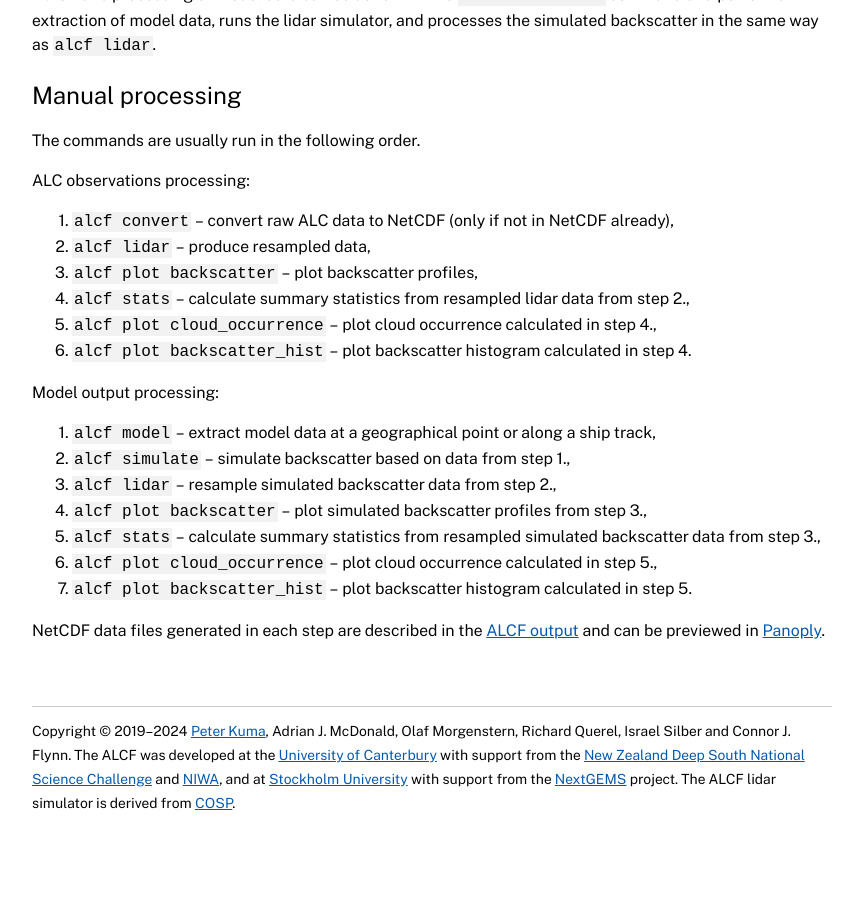
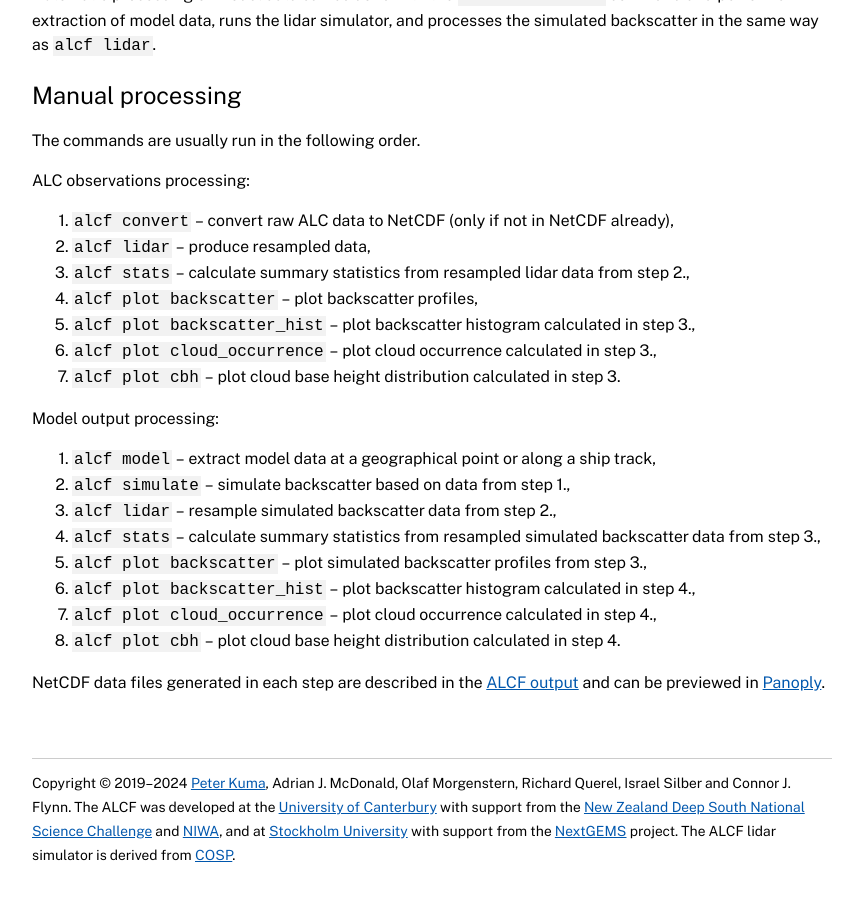
Before and after one commit to alcf-lidar/alcf, a Jekyll site: the page built from docs/documentation/cli/index.md, in a window 1280 px wide and 900 px high, scrolled down 1144 px. Shown: the whole window, without its empty margins (208-1064 px from the left). Built offline with Jekyll 4.4.1, drawn with Linux system fonts in a browser that asks for light colours; before the commit the page ends 2019 px from its top, so only the background shows below that.

Commit message:
docs: Improve description of processing steps

```diff
--- a/docs/documentation/cli/index.md
+++ b/docs/documentation/cli/index.md
@@ -58,12 +58,13 @@ ALC observations processing:
 1. `alcf convert` – convert raw ALC data to NetCDF (only if not in NetCDF
     already),
 2. `alcf lidar` – produce resampled data,
-3. `alcf plot backscatter` – plot backscatter profiles,
-4. `alcf stats` – calculate summary statistics from resampled
+3. `alcf stats` – calculate summary statistics from resampled
     lidar data from step 2.,
-5. `alcf plot cloud_occurrence` – plot cloud occurrence calculated in step 4.,
-6. `alcf plot backscatter_hist` – plot backscatter histogram calculated in
-    step 4.
+4. `alcf plot backscatter` – plot backscatter profiles,
+5. `alcf plot backscatter_hist` – plot backscatter histogram calculated in
+    step 3.,
+6. `alcf plot cloud_occurrence` – plot cloud occurrence calculated in step 3.,
+7. `alcf plot cbh` – plot cloud base height distribution calculated in step 3.
 
 <!--
 4. `alcf calibrate` (TODO) – calculate calibration coefficient based on opaque
@@ -83,12 +84,13 @@ Model output processing:
     ship track,
 2. `alcf simulate` – simulate backscatter based on data from step 1.,
 3. `alcf lidar` – resample simulated backscatter data from step 2.,
-4. `alcf plot backscatter` – plot simulated backscatter profiles from step 3.,
-5. `alcf stats` – calculate summary statistics from resampled simulated
+4. `alcf stats` – calculate summary statistics from resampled simulated
     backscatter data from step 3.,
-6. `alcf plot cloud_occurrence` – plot cloud occurrence calculated in step 5.,
-7. `alcf plot backscatter_hist` – plot backscatter histogram calculated in
-    step 5.
+5. `alcf plot backscatter` – plot simulated backscatter profiles from step 3.,
+6. `alcf plot backscatter_hist` – plot backscatter histogram calculated in
+    step 4.,
+7. `alcf plot cloud_occurrence` – plot cloud occurrence calculated in step 4.,
+8. `alcf plot cbh` – plot cloud base height distribution calculated in step 4.
 
 NetCDF data files generated in each step are described in the
 [ALCF output]({{ "/documentation/alcf_output/" | relative_url }}) and can be previewed in
```
Also changed, not shown: 1 other file.
